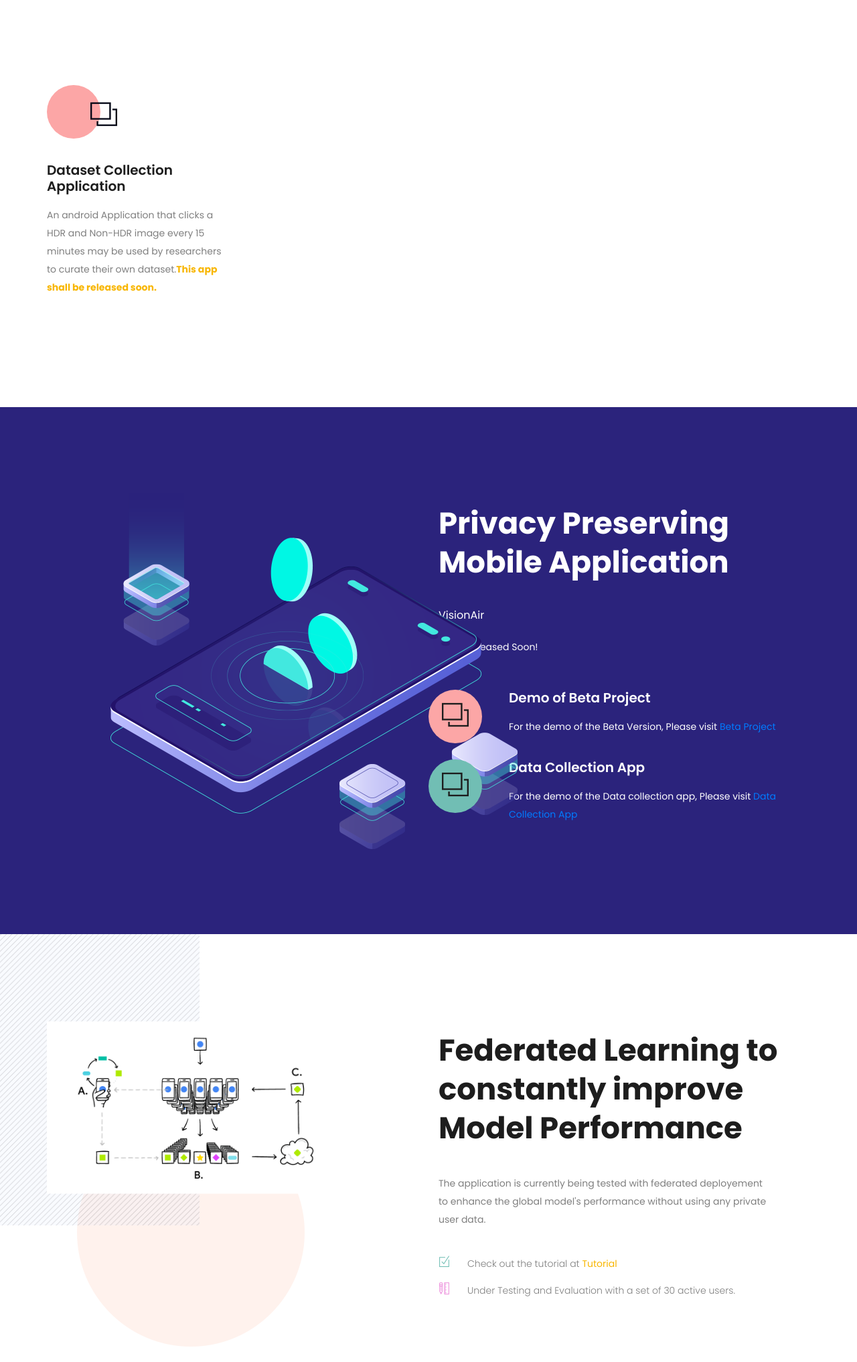
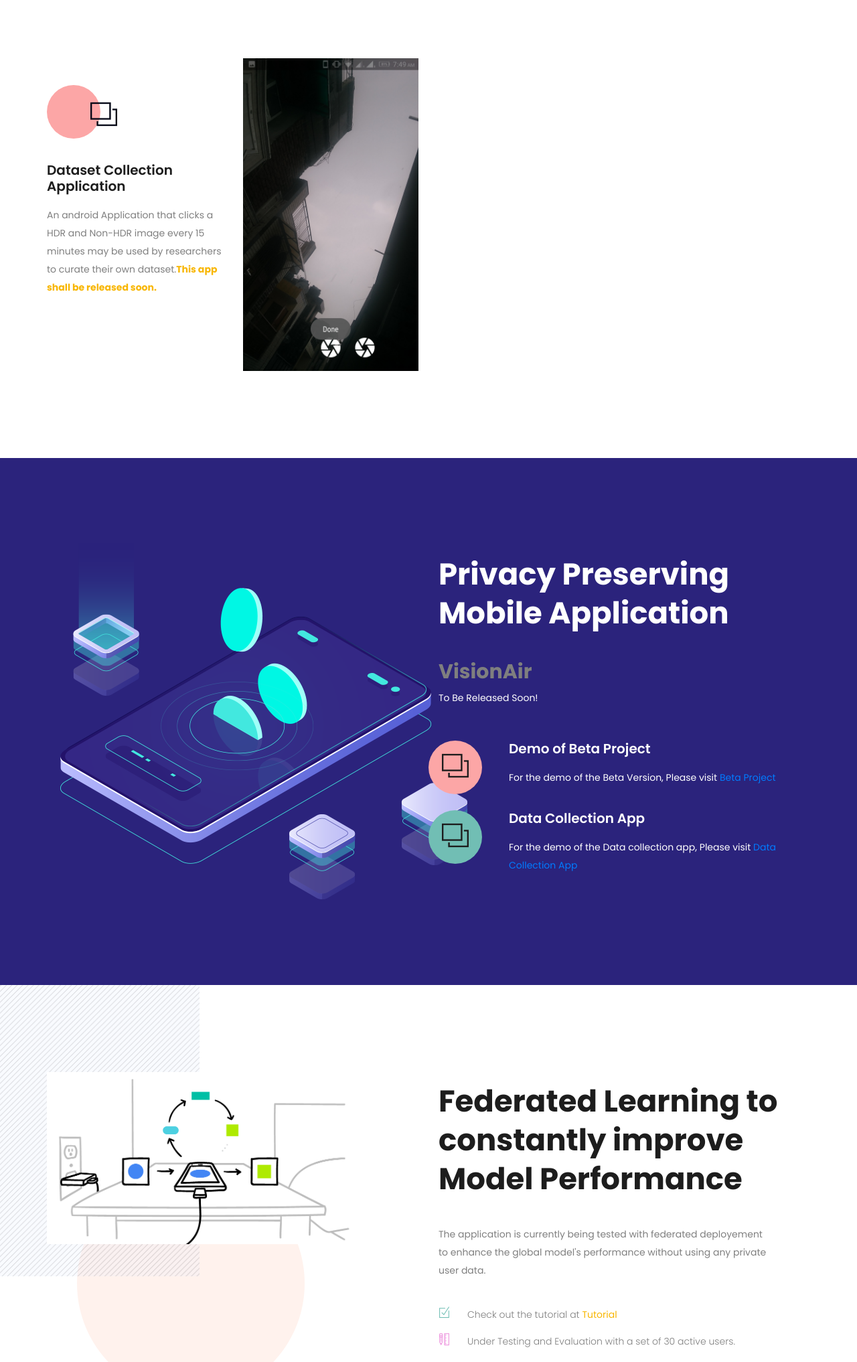
Before and after one commit to Vision-Air/Vision-Air.github.io, a plain HTML site: page index.html in a window 1280 px wide. Shown: the part 2089-4123 px from the top of the page at 67% size. Drawn offline with Linux system fonts and the light colour scheme.

Commit message:
Fix index page

```diff
--- a/css/style_div.css
+++ b/css/style_div.css
@@ -3237,7 +3237,7 @@ h6 {
     background-image: url(../img/banner/about2.png);
     background-position: center left;
     background-repeat: no-repeat;
-    left: 165px;
+    left: 90px;
     top: 0; }
   @media (max-width: 1199px) {
     .feature-area:after {
--- a/index.html
+++ b/index.html
@@ -140,7 +140,7 @@
                         </p>
                     </div>
                     <div class="row">
-                        <div class="col-md-6 col-lg-6">
+                        <div class="col">
                             <div class="single-about">
                                 <div class="about-icon">
                                     <i class="ti-layers"></i>
@@ -151,17 +151,9 @@
                                 </div>
                             </div>
                         </div>
-                        <!-- <div class="col-md-6 col-lg-6">
-                            <div class="single-about">
-                                <div class="about-icon">
-                                    <i class="ti-truck"></i>
-                                </div>
-                                <div class="single-about-content">
-                                    <h5>On Time Delivery</h5>
-                                    <p>There earth face earth behold. She stars made void two given and also our own grass days. Greater </p>
-                                </div>
-                            </div>
-                        </div> -->
+                        <div class="col offset">
+                          <img src="2.PNG" alt="">
+                        </div>
                     </div>
                 </div>
             </div>
@@ -177,7 +169,7 @@
                 <div class="offset-lg-6 col-lg-6">
                     <div class="area-heading light">
                         <h4>Privacy Preserving Mobile Application</h4>
-                        <h6>VisionAir</h6>
+                        <h2>VisionAir</h2>
                         <p>To Be Released Soon!</p>
                     </div>
                     <div class="row">
@@ -218,7 +210,7 @@
 
                 <div class="col-lg-5">
                     <div class="image-box">
-                        <img class="img-fluid w-100" src="img/fed.png" alt="">
+                        <img class="img-fluid w-100" src="img/fed2.png" alt="">
                     </div>
                 </div>
 
```
Also changed, not shown: feature.html (+1 -1 lines), img/fed2.png (added).
